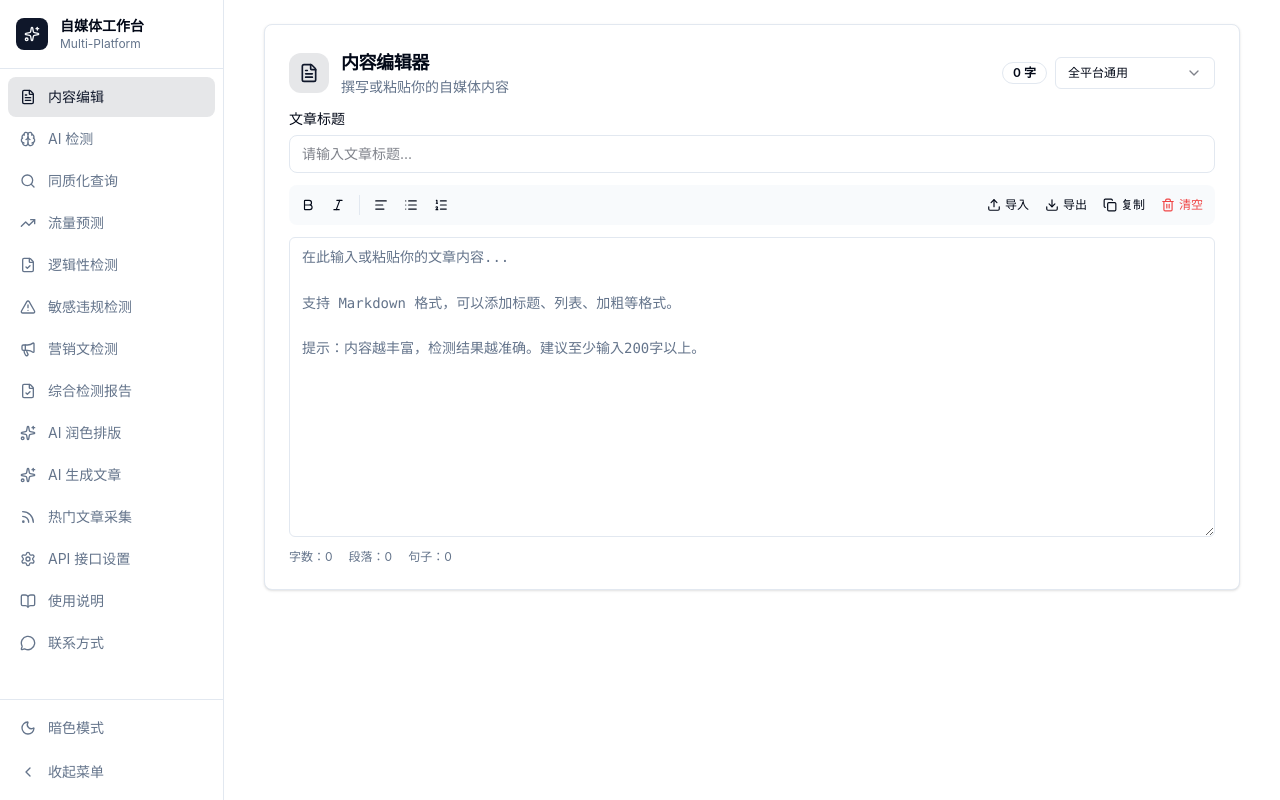
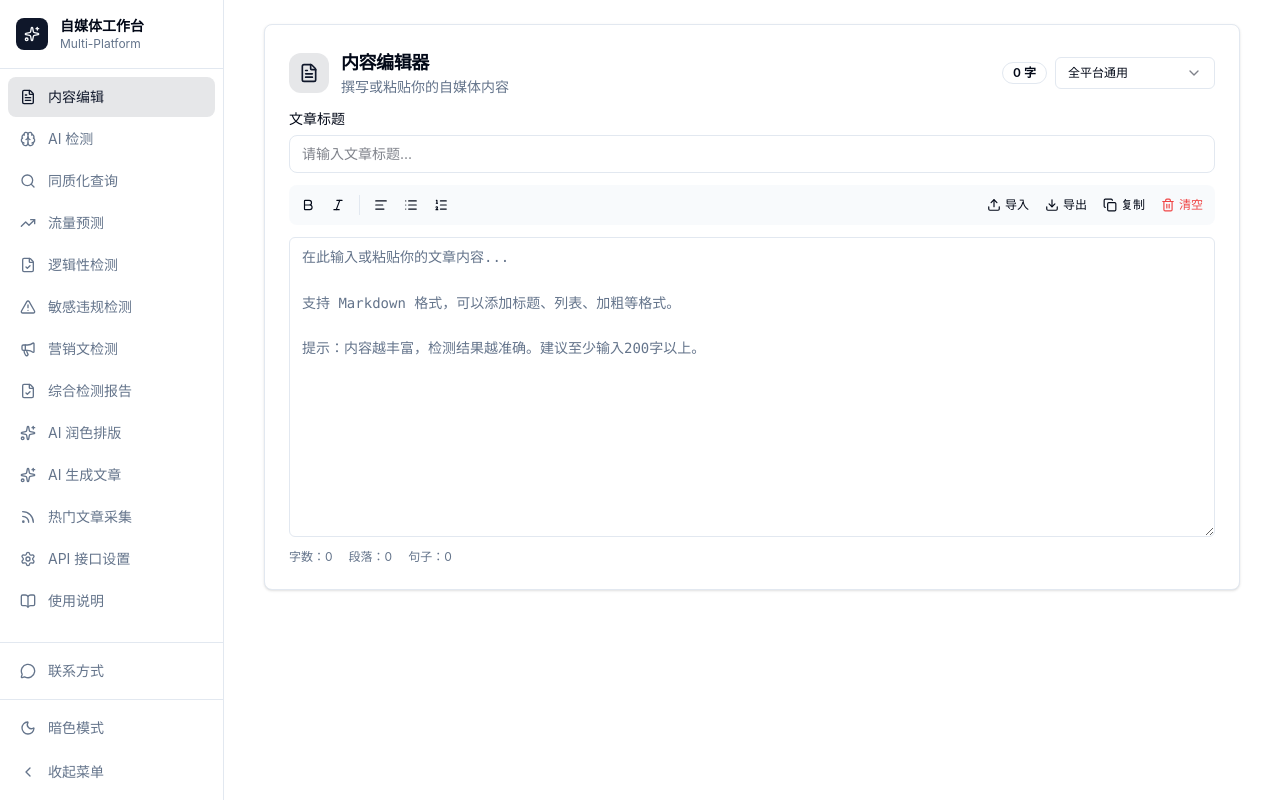
Before and after one commit to jiajai2587/neirong, a React (Vite) app: page / in a window 1280 px wide. Built offline with nearby package versions, Linux system fonts and the light colour scheme; the HTML template or start-up script is replaced by a standard one.

Commit message:
fix: 修复使用说明白页问题并调整联系方式位置

```diff
--- a/src/components/ManualView.tsx
+++ b/src/components/ManualView.tsx
@@ -5,7 +5,7 @@ import { Separator } from '@/components/ui/separator';
 import {
   BookOpen, FileText, Brain, Search, TrendingUp, FileCheck,
   AlertTriangle, Megaphone, Sparkles, Rss, Settings, ChevronRight,
-  Lightbulb, CheckCircle2, ArrowRight, Mail, MessageCircle
+  Lightbulb, CheckCircle2, ArrowRight, Mail, MessageCircle, Check
 } from 'lucide-react';
 
 export function ManualView() {
--- a/src/components/Sidebar.tsx
+++ b/src/components/Sidebar.tsx
@@ -36,6 +36,7 @@ const NAV_ITEMS: NavItem[] = [
   { id: 'manual', label: '使用说明', icon: <BookOpen className="w-4 h-4" /> },
   { id: 'contact', label: '联系方式', icon: <MessageCircle className="w-4 h-4" /> },
 ];
+
 
 export function Sidebar({ activeTab, onTabChange, collapsed, onToggle }: SidebarProps) {
   const [isDark, setIsDark] = useState(false);
@@ -81,7 +82,7 @@ export function Sidebar({ activeTab, onTabChange, collapsed, onToggle }: Sidebar
 
       {/* Navigation */}
       <nav className="flex-1 overflow-y-auto py-2 px-2 space-y-0.5">
-        {NAV_ITEMS.map(item => (
+        {NAV_ITEMS.filter(item => item.id !== 'contact').map(item => (
           <button
             key={item.id}
             onClick={() => onTabChange(item.id)}
@@ -98,6 +99,23 @@ export function Sidebar({ activeTab, onTabChange, collapsed, onToggle }: Sidebar
           </button>
         ))}
       </nav>
+
+      {/* Contact Info */}
+      <div className="p-2 border-t border-border">
+        <button
+          onClick={() => onTabChange('contact')}
+          className={cn(
+            'w-full flex items-center gap-3 px-3 py-2.5 rounded-lg text-sm transition-all duration-200',
+            activeTab === 'contact'
+              ? 'bg-primary/10 text-primary font-medium'
+              : 'text-muted-foreground hover:bg-muted hover:text-foreground'
+          )}
+          title={collapsed ? '联系方式' : undefined}
+        >
+          <span className="flex-shrink-0"><MessageCircle className="w-4 h-4" /></span>
+          {!collapsed && <span className="truncate">联系方式</span>}
+        </button>
+      </div>
 
       {/* Bottom controls */}
       <div className="p-2 border-t border-border space-y-1">
```
